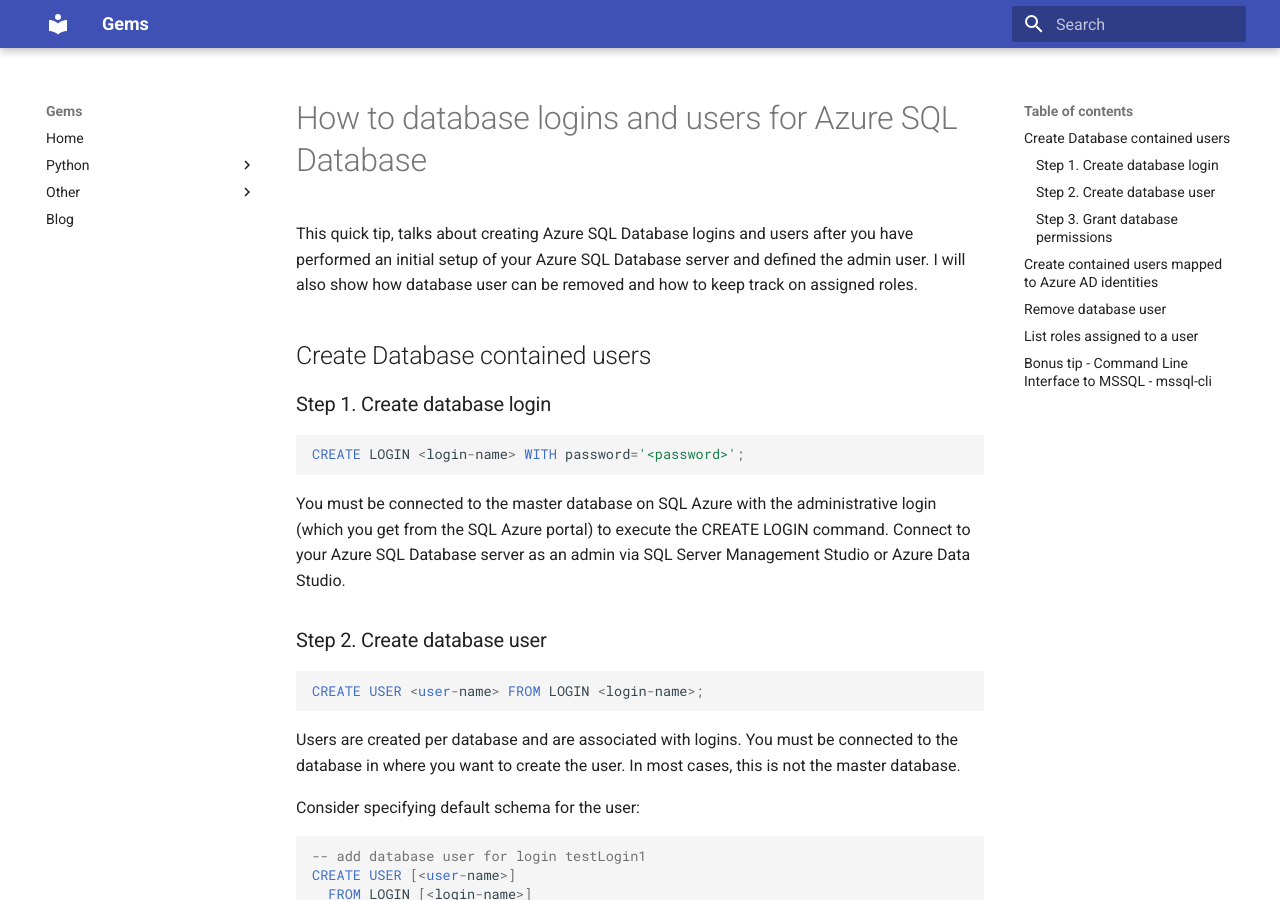
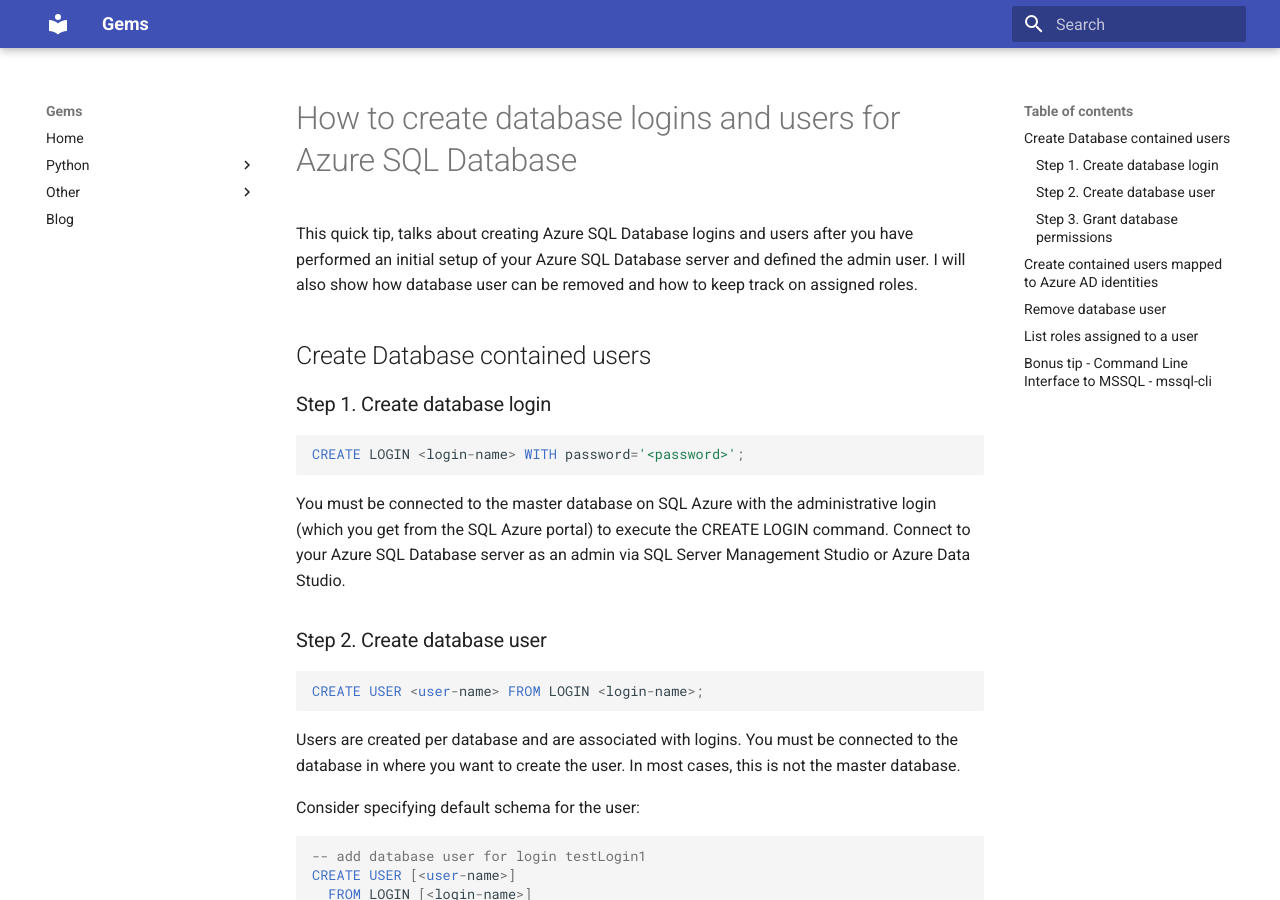
Before and after one commit to ivangeorgiev/gems, an MkDocs documentation site: the page built from docs/azure/howto-create-azure-sql-database-user.md, in a window 1280 px wide and 900 px high. Built offline with MkDocs 1.6.1 and Material for MkDocs 9.7.7, drawn with Linux system fonts in a browser that asks for light colours.

Commit message:
sql howtos

```diff
--- a/docs/azure/howto-create-azure-sql-database-user.md
+++ b/docs/azure/howto-create-azure-sql-database-user.md
@@ -5,7 +5,7 @@ reference:
   - https://docs.microsoft.com/en-us/azure/azure-sql/database/authentication-aad-configure?tabs=azure-powershell
 ---
 
-# How to database logins and users for Azure SQL Database
+# How to create database logins and users for Azure SQL Database
 
 This quick tip, talks about creating Azure SQL Database logins and users after you have performed an initial setup of your Azure SQL Database server and defined the admin user. I will also show how database user can be removed and how to keep track on assigned roles.
 
```
